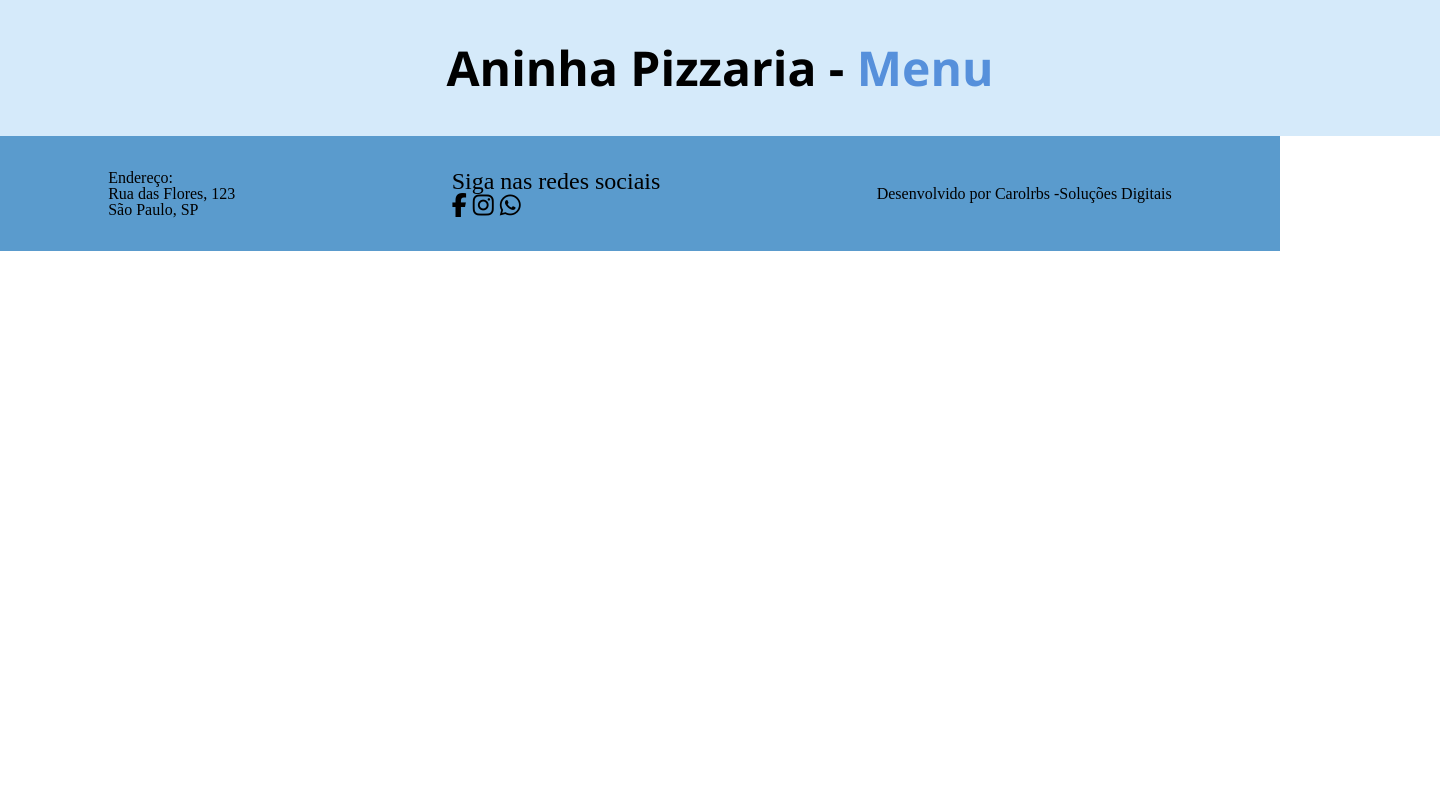
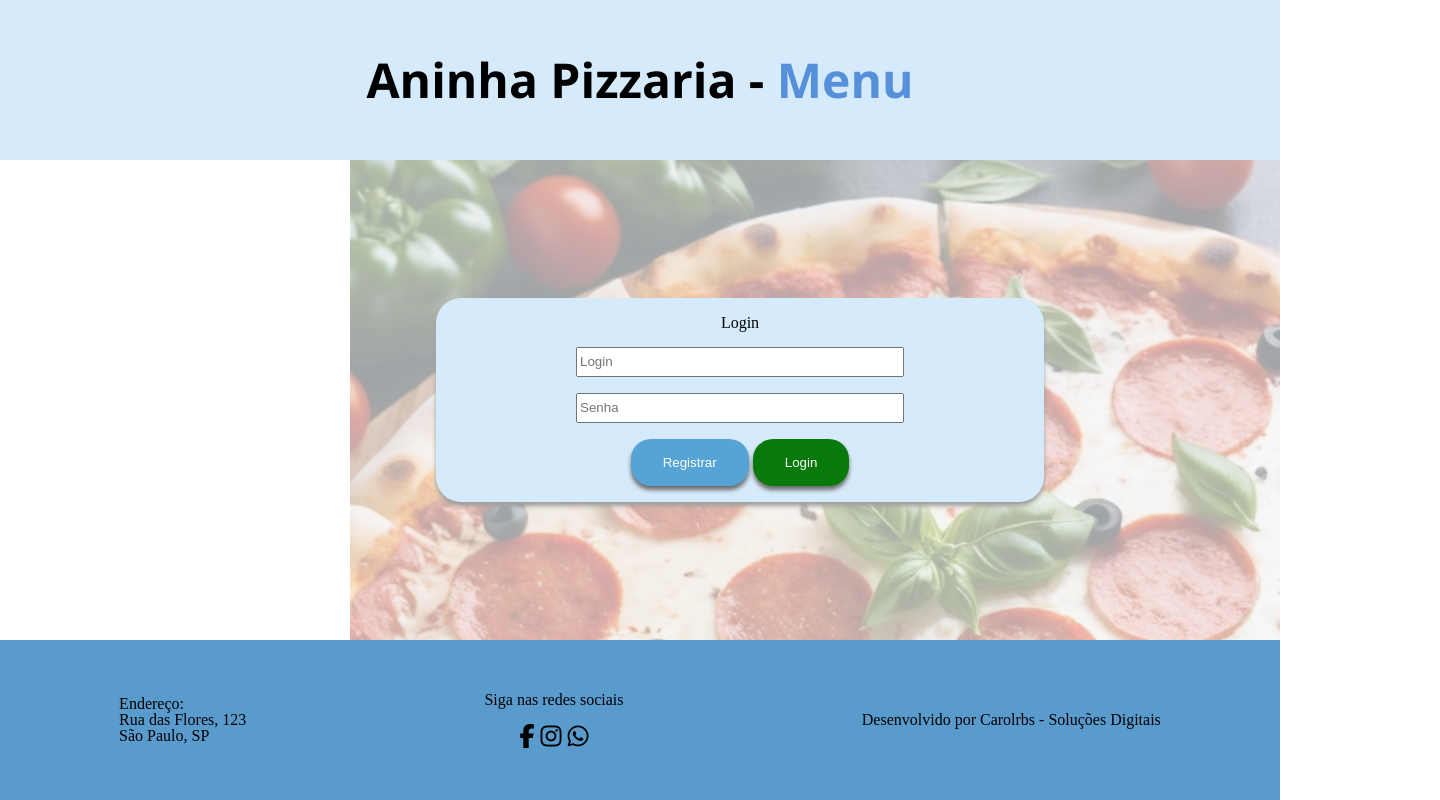
Before and after one commit to Carolrbs/pizzariadaAninha, a plain HTML site: page index.html in a window 1280 px wide. Shown: the whole page, 1440 px wide, since content can reach past the window. Drawn offline with nearby package versions, Linux system fonts and the light colour scheme; a web font is replaced by a local one.

Commit message:
Atualizações css

```diff
--- a/css/main.css
+++ b/css/main.css
@@ -1,44 +1,117 @@
+/* Importa duas fontes do Google Fonts: 'Bungee Tint' e 'Open Sans' */
 @import url('https://fonts.googleapis.com/css2?family=Bungee+Tint&family=Open+Sans:ital,wght@0,300..800;1,300..800&display=swap');
 
+/* Estilização do cabeçalho (header) */
+header{
+    background-color: #d5eafa; /* Cor de fundo azul clara */
+    width: 100vw; /* Largura igual a 100% da largura da tela */
+    height:20vh; /* Altura igual a 20% da altura da tela */
+    display: flex; /* Usa Flexbox que é umum elemento pai, ele transforma esse elemento em um container flexível.*/
+    justify-content:center; /* Centraliza horizontalmente o conteúdo */
+    align-items: center; /* Centraliza verticalmente o conteúdo */
+}
 
-header{
-    background-color: #d5eafa;
-    width: 1440px;
-    height: 136px;
-    display: flex;
-    justify-content:center;
-    align-items: center;
+/* Título dentro do header */
+.header__title{
+    font-weight: bold; /* Negrito */
+    color:rgb(0, 0, 0); /* Cor preta */
+    font-family:"Open Sans", sans-serif; /* Fonte principal */
+    font-size: 48px; /* Tamanho da fonte */
 }
-.header__title{
-    font-weight: bold;
-    color:rgb(0, 0, 0);
-    font-family:"Open Sans", sans-serif;
-   font-size: 48px;
+
+/* Modificador do título para deixá-lo azul */
+.header__title--blue{
+    color: rgb(86, 144, 219); /* Cor azul */
+}
+
+/* Estiliza todos os elementos h1 */
+h1{
+    text-align: center; /* Centraliza o texto */
+}
+
+/* Área principal da página */
+main{
+    height: 60vh; /* Altura de 60% da tela */
+    justify-content:center ; /* Centraliza horizontalmente */
+    align-items: center; /* Centraliza verticalmente */
+    display: flex; /* Ativa Flexbox */
+    background-image: url(../image/pizzaBackground.png);/* URL para foto de fundo*/
+    background-repeat: no-repeat; /* aqui ele diz para não duplicar a imagem */
+    background-size: cover; /* expande a imagem sem distorcer. se cortando caso nescessario */
+
+      /* background-position: center; -> Centraliza a imagem de fundo no elemento (tanto horizontal quanto vertical) */
+
+    /* background-size: contain; -> Faz a imagem caber inteira dentro do elemento sem cortar, mas pode deixar espaços sobrando */
+
+    background-position: 350px 0px;/* aqui ele anda 30% da tela*/
+}
+
+/* Container do formulário */
+.form{
+    display: flex; /* Flexbox para layout interno */
+    flex-direction: column; /* Coloca os elementos em coluna */
+    width: 608px; /* Largura do formulário */
+    height: 204px; /* Altura do formulário */
+    justify-content: center; /* Centraliza os itens na vertical */
+    align-items: center; /* Centraliza os itens na horizontal */
+    gap: 16px; /* Espaço entre os elementos internos */
+    border-radius: 25px; /* Bordas arredondadas */
+    background-color: #d5eafa; /* Fundo azul claro */
+    box-shadow: 0px 4px 4px 0px rgb(160, 160, 160); /* Sombra */
+    position: relative;
+    left: 100px;
 
 }
-.header__title--blue{
-    color: rgb(86, 144, 219);
+
+/* Input do formulário */
+.form_input{
+    width: 320px; /* Largura do input */
+    height: 24px; /* Altura do input */
 }
 
+/* Botão principal do formulário */
+.form__bnt{
+    border-radius:20px; /* Bordas arredondadas */
+    padding: 16px 32px; /* Espaçamento interno */
+    background-color: rgb(86, 164, 213); /* Cor azul média */
+    color: white; /* Texto branco */
+    border: none; /* Sem borda */
+    box-shadow: 0px 4px 4px 0px rgb(110, 108, 108); /* Sombra */
+}
+
+/* Variante do botão, com ação específica (ex: salvar ou enviar) */
+.footer__btn--action{
+    background-color: rgb(8, 122, 11); /* Cor verde para destacar */
+}
+
+/* Rodapé da página */
 footer{
-    width: 100vw;
-    height: 115px;
-   display: flex;
-   background-color: #5a9bcd;
-   justify-content: space-around;
-   align-items: center;
-    /* gap faz o mesmo que o space around porem manualmente */
+    width: 100vw; /* Largura total da tela */
+    height: 20vh; /* Altura de 20% da tela */
+    display: flex; /* Usa Flexbox */
+    background-color: #5a9bcd; /* Fundo azul médio */
+    justify-content: space-around; /* Distribui os elementos com espaçamento igual */
+    align-items: center; /* Centraliza verticalmente */
+    /* gap faz o mesmo que o space-around porém manualmente */
 }
+
+/* Colunas dentro do rodapé */
 .footer__column{
-    width: 16%;
-    text-align: center;
+    width: 16%; /* Largura de cada coluna */
+    text-align: center; /* Texto centralizado */
 }
+
+/* Container para ícones de redes sociais */
 .footer__redesocial{
-    display: flex;
-    flex-direction: column;
+    display: flex; /* Usa Flexbox */
+    flex-direction: column; /* Alinha em coluna */
+    align-items: center; /* Centraliza horizontalmente */
+    gap: 16px; /* Espaço entre os ícones */
 }
-.footer__redesocial{
-    text-decoration: none;
-    color: black;
-    font-size: 24px;
+
+/* Estilo para cada ícone de rede social */
+.footer__social-icon{
+    text-decoration: none; /* Remove sublinhado */
+    color: black; /* Cor preta */
+    font-size: 24px; /* Tamanho dos ícones */
 }
--- a/index.html
+++ b/index.html
@@ -1,46 +1,86 @@
-<!DOCTYPE html>
-<html lang="pt-BR">
+<!DOCTYPE html> <!-- Declara o tipo de documento (HTML5) -->
+<html lang="pt-BR"> <!-- Define o idioma da página como português do Brasil -->
+
 <head>
-    <meta charset="UTF-8">
-    <meta name="viewport" content="width=device-width, initial-scale=1.0">
-    <title>Pizzaria da Aninha</title>
+    <meta charset="UTF-8"> <!-- Define o conjunto de caracteres como UTF-8 -->
+    <meta name="viewport" content="width=device-width, initial-scale=1.0"> <!-- Garante que o site seja responsivo -->
+    <title>Pizzaria da Aninha</title> <!-- Título da aba do navegador -->
+
+    <!-- Importa os arquivos CSS: reset, estilo principal e estilo de amostras -->
     <link rel="stylesheet" href="./css/reset.css">
     <link rel="stylesheet" href="./css/main.css">
     <link rel="stylesheet" href="./css/samples.css">
-    <link rel="stylesheet" href="https://cdnjs.cloudflare.com/ajax/libs/font-awesome/6.7.2/css/all.min.css" integrity="sha512-Evv84Mr4kqVGRNSgIGL/F/aIDqQb7xQ2vcrdIwxfjThSH8CSR7PBEakCr51Ck+w+/U6swU2Im1vVX0SVk9ABhg==" crossorigin="anonymous" referrerpolicy="no-referrer" />
+
+    <!-- Importa os ícones da Font Awesome -->
+    <link rel="stylesheet" href="https://cdnjs.cloudflare.com/ajax/libs/font-awesome/6.7.2/css/all.min.css"
+        integrity="sha512-Evv84Mr4kqVGRNSgIGL/F/aIDqQb7xQ2vcrdIwxfjThSH8CSR7PBEakCr51Ck+w+/U6swU2Im1vVX0SVk9ABhg=="
+        crossorigin="anonymous" referrerpolicy="no-referrer" />
 </head>
+
 <body>
-    <!-- block__element--modificar -->
+    <!-- Cabeçalho da página -->
     <header class="header">
         <h1 class="header__title">Aninha Pizzaria -
-            <span class="header__title--blue"> Menu</span></h1>
+            <span class="header__title--blue"> Menu</span> <!-- Parte do título com destaque azul -->
+        </h1>
     </header>
-    <!-- div pai e filho exemplos
+
+    <!-- Conteúdo principal -->
+    <main>
+        <!-- Formulário de login -->
+        <form class="form" action="">
+            <span>Login</span> <!-- Título do formulário -->
+
+            <!-- Campo de login -->
+            <input class="form_input" type="text" id="login" placeholder="Login">
+
+            <!-- Campo de senha -->
+            <input class="form_input" type="password" id="senha" placeholder="Senha">
+
+            <!-- Área dos botões do formulário -->
+            <div class="form__btn-area">
+                <!-- Botão de registro -->
+                <input class="form__bnt" type="button" value="Registrar">
+
+                <!-- Botão de login -->
+                <input class="form__bnt footer__btn--action" type="submit" value="Login">
+            </div>
+        </form>
+    </main>
+
+    <!-- Exemplo de comentário explicando a estrutura de pai e filho -->
+    <!--
     <div class="pai">
         <p>Esta é a div pai.</p>
         <div class="filho">
             <p>Esta é a div filho.</p>
         </div>
-    </div> -->
+    </div>
+    -->
 
+    <!-- Rodapé da página -->
     <footer class="footer">
+        <!-- Endereço da pizzaria -->
         <address class="footer__columns footer__address">
-        <!-- a tag address é somente par endereço de vias -->
+            <!-- A tag address é usada para informações de contato/endereço -->
             Endereço:<br> Rua das Flores, 123<br> São Paulo, SP
         </address>
 
+        <!-- Redes sociais -->
         <section class="footer__columns footer__redesocial">
             <p class="footer__redesocial">Siga nas redes sociais<br>
-         <div>
-        <a href="#"></a><i class="fa-brands fa-facebook-f"></i><a>
-        <a href="#"></a><i class="fa-brands fa-instagram"></i></a>
-        <a href="#"></a><i class="fa-brands fa-whatsapp"></i></a>
 
+            <!-- Ícones de redes sociais -->
+            <div class="footer__social-icon">
+                <a href="#"><i class="footer__social-icon fa-brands fa-facebook-f"></i></a> <!-- Facebook -->
+                <a href="#"><i class="footer__social-icon fa-brands fa-instagram"></i></a> <!-- Instagram -->
+                <a href="#"><i class="footer__social-icon fa-brands fa-whatsapp"></i></a> <!-- WhatsApp -->
             </div>
         </section>
-        <!-- mandar tudo para baixo vc clica alt seta para baixo -->
+
+        <!-- Créditos do desenvolvedor -->
         <div class="footer__columns footer__dev">
-        <p>Desenvolvido por Carolrbs -Soluções Digitais<p>
+            <p>Desenvolvido por Carolrbs - Soluções Digitais</p>
         </div>
     </footer>
 </body>
```
Also changed, not shown: image/pizzaBackground.png (added). Lines whose indentation alone changed are shown as unchanged.
